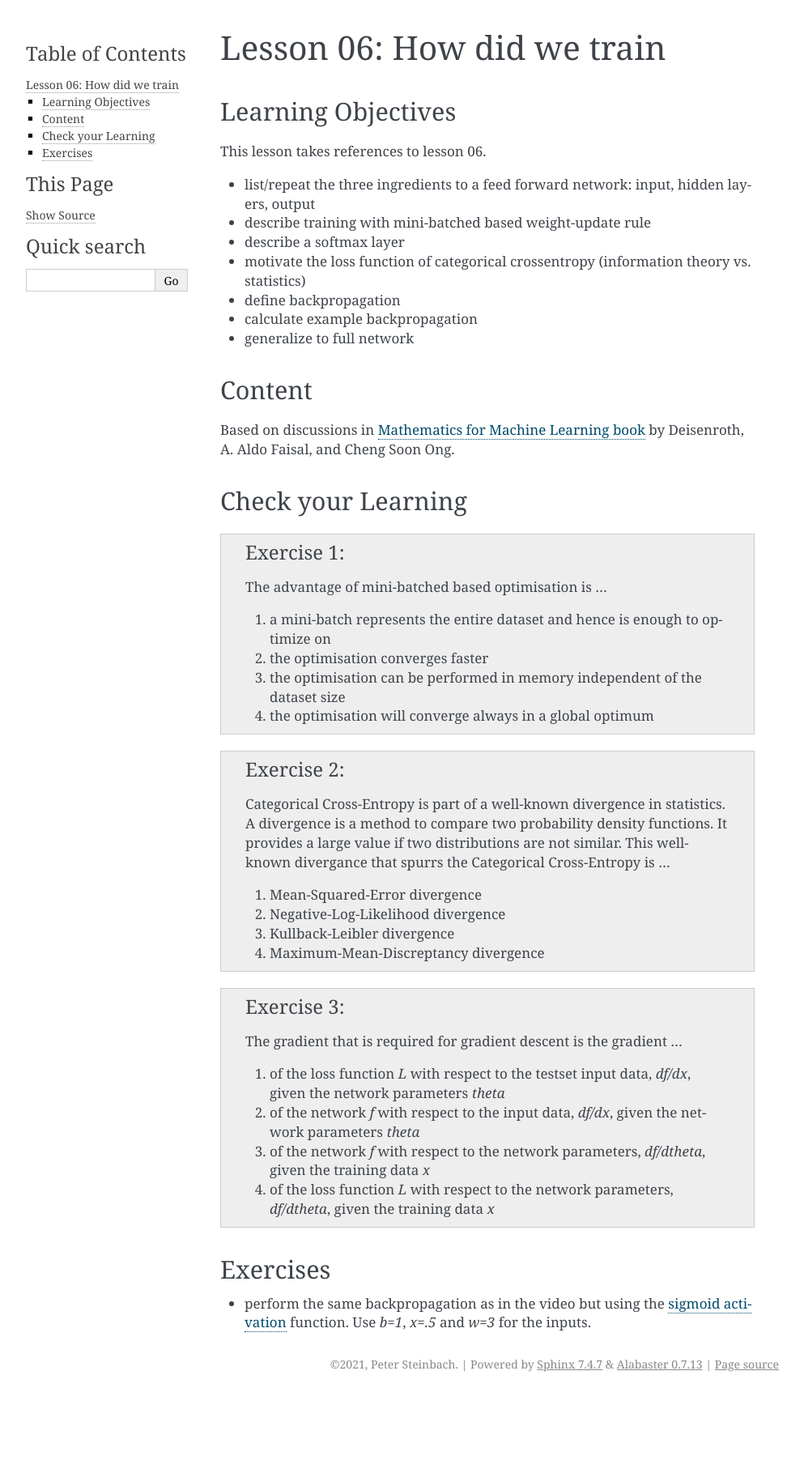
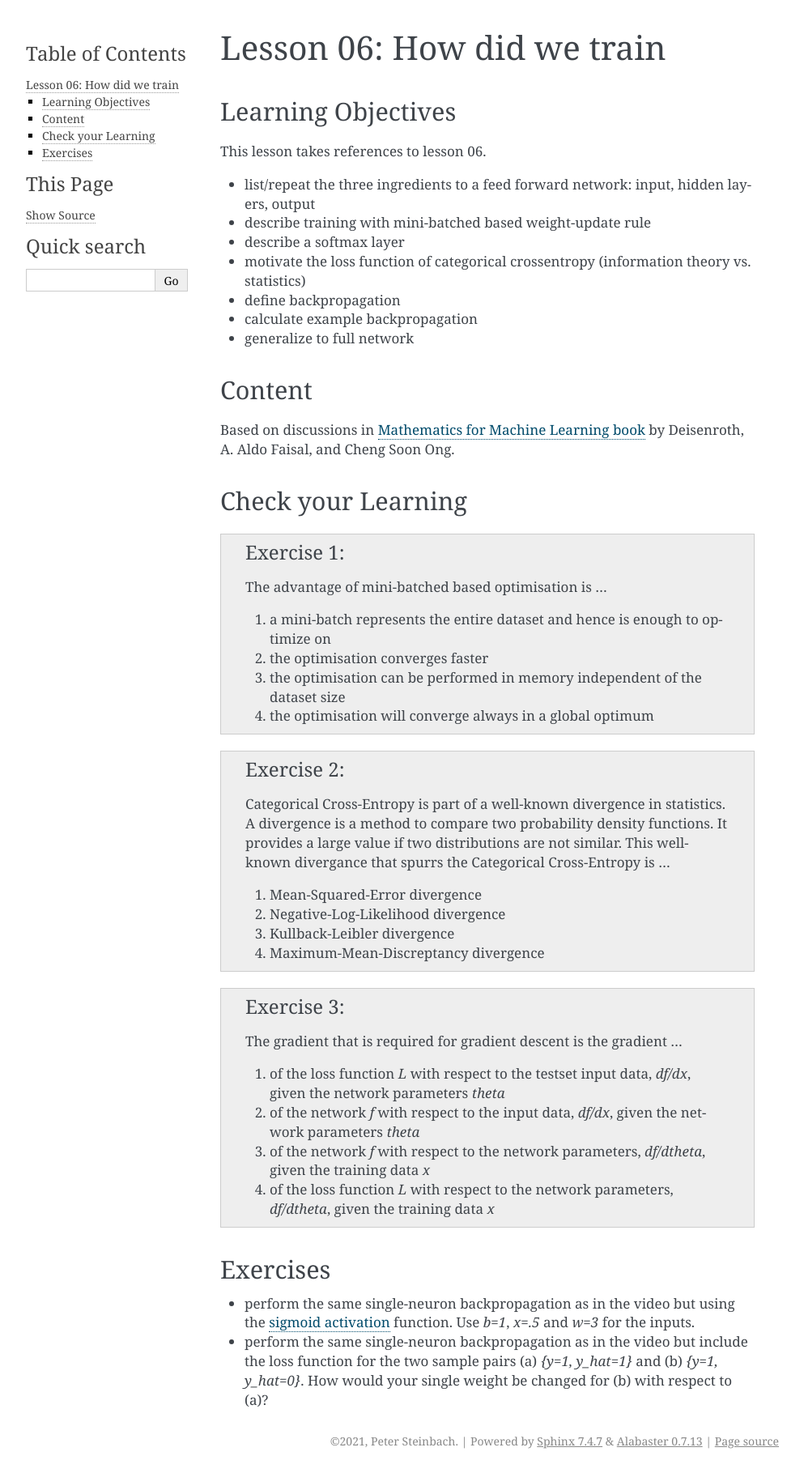
Before and after one commit to deeplearning540/deeplearning540.github.io, a Sphinx documentation site: the page built from source/lesson06/content.rst, in a window 1280 px wide. Shown: the whole page at 81% size, without its empty margins (148-1141 px from the left). Built offline with Sphinx 7.4.7, drawn with Linux system fonts in a browser that asks for light colours; before the commit the page ends 1724 px from its top, so only the background shows below that.

Commit message:
two exercises added

```diff
--- a/source/lesson06/content.rst
+++ b/source/lesson06/content.rst
@@ -59,4 +59,6 @@ Check your Learning
 Exercises
 =========
 
-* perform the same backpropagation as in the video but using the `sigmoid activation <https://en.wikipedia.org/wiki/Sigmoid_function>`_ function. Use `b=1`, `x=.5` and `w=3` for the inputs.
+* perform the same single-neuron backpropagation as in the video but using the `sigmoid activation <https://en.wikipedia.org/wiki/Sigmoid_function>`_ function. Use `b=1`, `x=.5` and `w=3` for the inputs.
+
+* perform the same single-neuron backpropagation as in the video but include the loss function for the two sample pairs (a) `{y=1, y_hat=1}` and (b) `{y=1, y_hat=0}`. How would your single weight be changed for (b) with respect to (a)?
```
